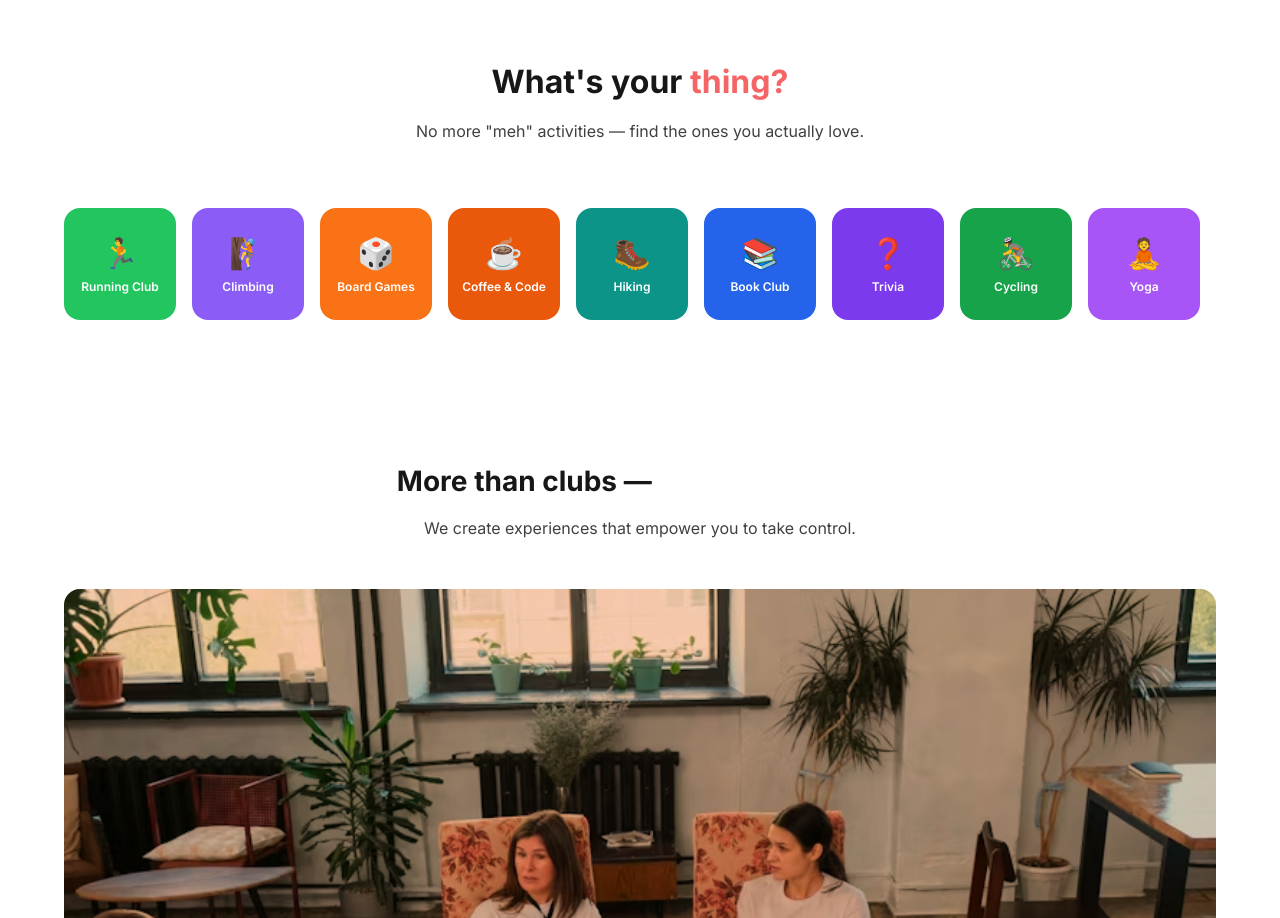
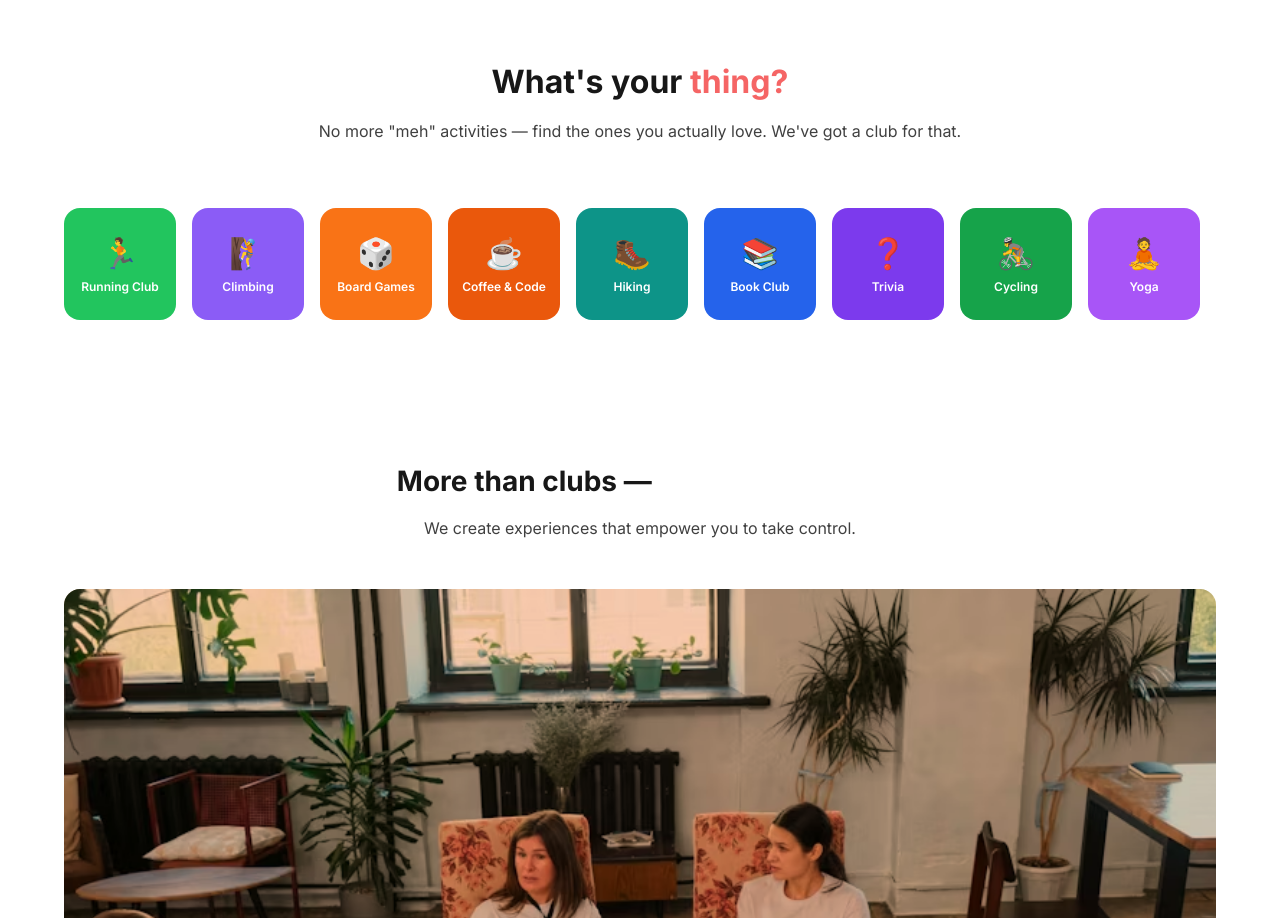
Before and after one commit to SageJonathan/Network_waitlist, a Next.js app: page /Landing in a window 1280 px wide. Shown: the part 939-1857 px from the top of the page. Built offline with nearby package versions, Linux system fonts and the light colour scheme.

Commit message:
add some clarifying wording

```diff
--- a/src/components/landing/eng1.tsx
+++ b/src/components/landing/eng1.tsx
@@ -36,7 +36,7 @@ export default function Eng1() {
             What&apos;s your <span className="text-[#F56565]">thing?</span>
           </h2>
           <p className="mt-4 text-base font-normal leading-relaxed text-neutral-700 md:text-[1.0625rem]">
-          No more "meh" activities — find the ones you actually love.
+          No more "meh" activities — find the ones you actually love. We've got a club for that.
           </p>
         </header>
 
```
